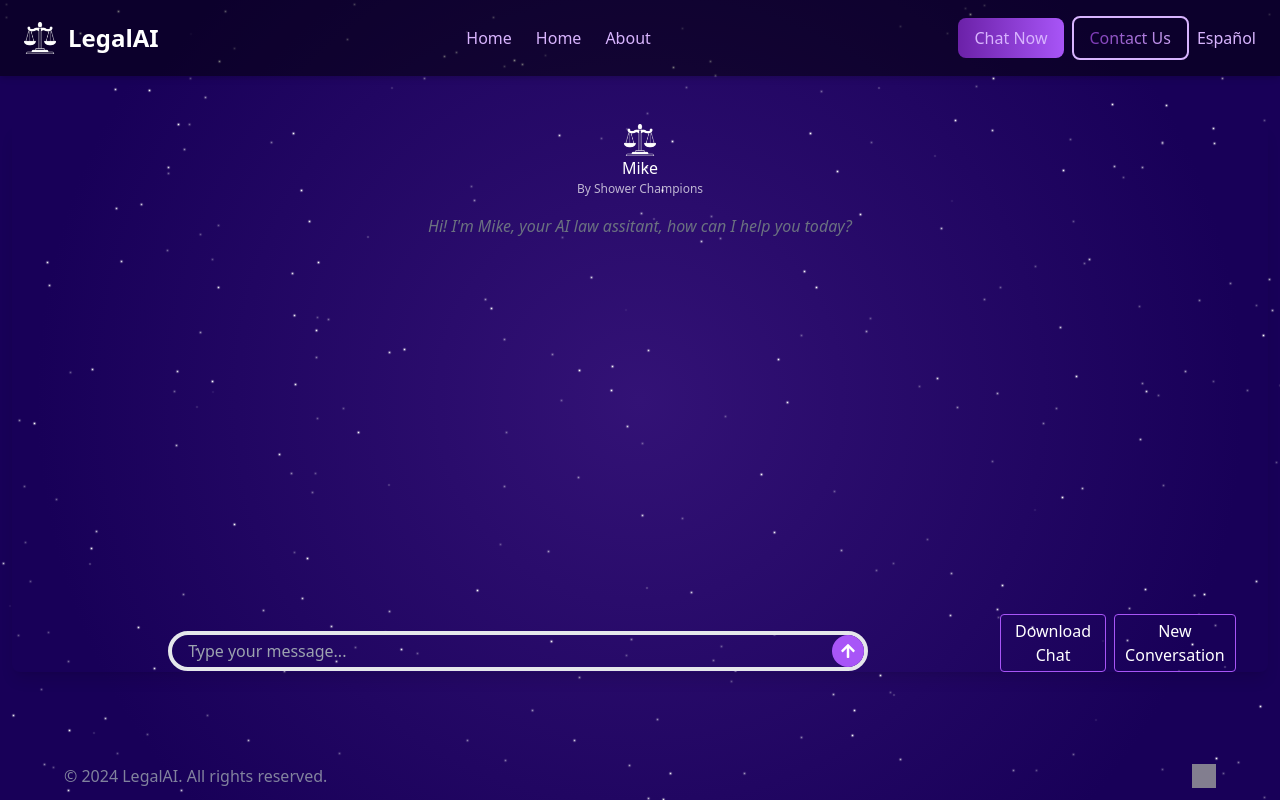
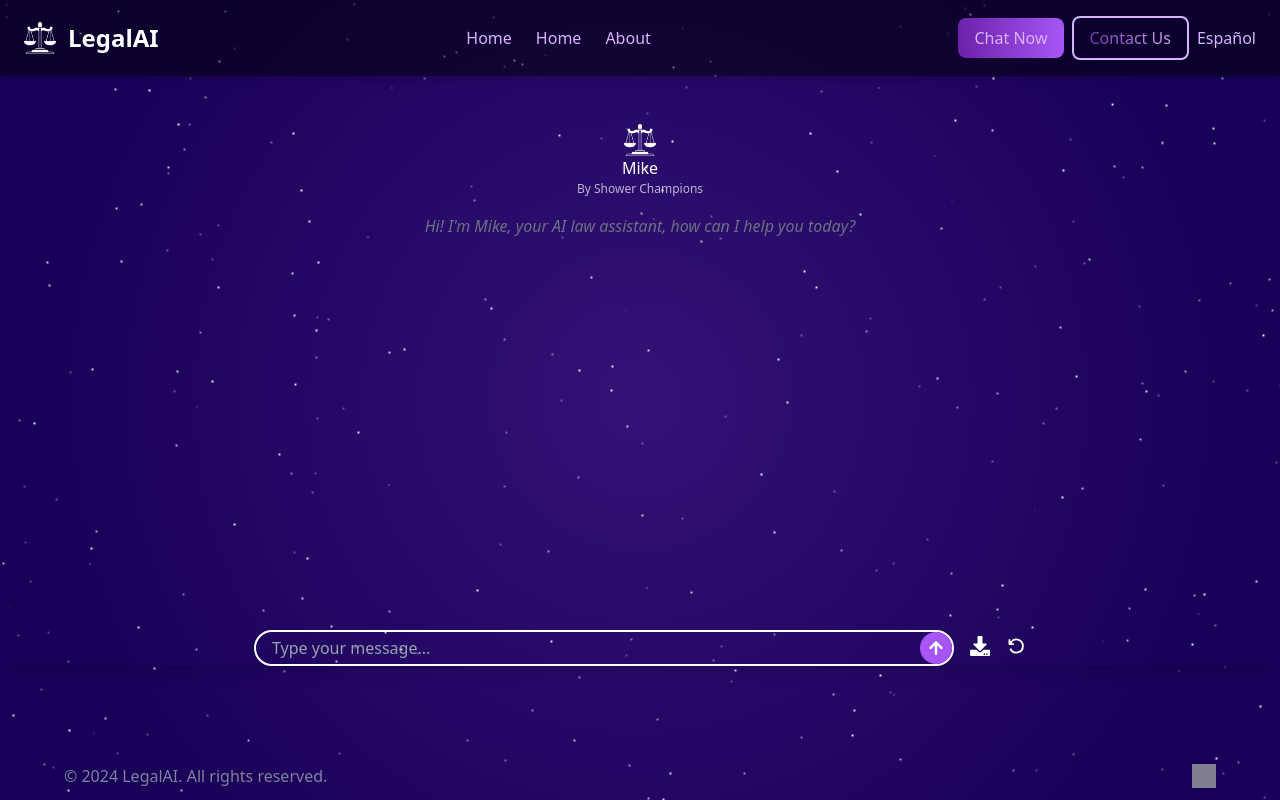
Before and after one commit to rishi-golla/Legal-AI, a React (Create React App) app in the folder legal-ai/: page / in a window 1280 px wide. Both pictures are taken after a click on the button "Chat Now". Built offline with nearby package versions, Linux system fonts and the light colour scheme; grey boxes are pictures that could not be loaded.

Commit message:
typewriter-effect-anda-chatbot-fixed

```diff
--- a/legal-ai/src/components/Home.js
+++ b/legal-ai/src/components/Home.js
@@ -12,7 +12,6 @@ const Home = ({ setActiveSection, language }) => {
   const text = translations[language].clickForChat;
   const [displayedText, setDisplayedText] = useState('');
 
-  // Typing effect logic
   useEffect(() => {
     let index = 0;
     const interval = setInterval(() => {
--- a/legal-ai/src/components/InputField.js
+++ b/legal-ai/src/components/InputField.js
@@ -4,7 +4,7 @@ import { FaArrowUp } from "react-icons/fa";
 const InputField = ({ input, onInputChange, onSend }) => {
   return (
     <form onSubmit={onSend} className="mt-4 flex w-full justify-center items-center">
-      <div className='md:w-[700px] w-full rounded-full border-[4px] justify-between flex'>
+      <div className='md:w-[700px] w-full rounded-full border-2 border-white justify-between flex'>
         <input
           type="text"
           value={input}
@@ -17,6 +17,7 @@ const InputField = ({ input, onInputChange, onSend }) => {
         </button>
       </div>
 
+
     </form>
   );
 };
--- a/legal-ai/src/components/Messages.js
+++ b/legal-ai/src/components/Messages.js
@@ -1,26 +1,27 @@
 import React from 'react';
+import TypingText from './TypingText'; // Adjust the path as needed
 
 const Messages = ({ messages }) => {
   return (
     <div className="bg-transparent p-4 rounded-md overflow-y-auto flex flex-col space-y-2 h-[400px] w-full">
       {messages.length === 0 ? (
-        <p className="text-gray-500 italic text-center">Hi! I'm Mike, your AI law assitant, how can I help you today?</p>
+        <p className="text-gray-500 italic text-center">Hi! I'm Mike, your AI law assistant, how can I help you today?</p>
       ) : (
         messages.map((msg, index) => (
           <div
             key={index}
             className={`flex flex-col ${msg.sender === 'bot' ? 'items-start' : 'items-end'}`}
           >
-            <p className={`text-sm text-white opacity-80 mb-2 ${msg.sender == 'bot'? 'pl-3': 'pr-3'}`}>
+            <p className={`text-sm text-white opacity-80 mb-2 ${msg.sender === 'bot' ? 'pl-3' : 'pr-3'}`}>
               {msg.sender === 'bot' ? 'LegalAI' : 'You'}
             </p>
             <div
               className={`overflow-auto max-w-[50%] h-auto p-3 rounded-[20px] shadow-md ${msg.sender === 'bot'
-                  ? 'bg-transparent border-2 border-white text-white' // Bot messages on the left
-                  : 'bg-purple-500 text-white' // User messages on the right
+                ? 'bg-transparent border-2 border-white text-white' // Bot messages on the left
+                : 'bg-purple-500 text-white' // User messages on the right
                 }`}
             >
-              <span>{msg.text}</span>
+              <TypingText text={msg.text} />
             </div>
           </div>
         ))
--- /dev/null
+++ b/legal-ai/src/components/TypingText.js
@@ -0,0 +1,22 @@
+import React, { useState, useEffect } from 'react';
+
+const TypingText = ({ text }) => {
+    const [displayedText, setDisplayedText] = useState('');
+
+    useEffect(() => {
+        let index = 0;
+        const interval = setInterval(() => {
+            setDisplayedText((prev) => prev + text[index]);
+            index++;
+            if (index === text.length) {
+                clearInterval(interval);
+            }
+        }, 10); // Adjust speed (100ms per letter)
+
+        return () => clearInterval(interval);
+    }, [text]);
+
+    return <span>{displayedText}</span>;
+};
+
+export default TypingText;
--- a/legal-ai/src/components/chatbot.js
+++ b/legal-ai/src/components/chatbot.js
@@ -2,6 +2,8 @@ import React, { useState, useCallback } from 'react';
 import { BedrockRuntimeClient, InvokeModelCommand } from "@aws-sdk/client-bedrock-runtime";
 import Messages from './Messages';
 import InputField from './InputField';
+import { VscDebugRestart } from "react-icons/vsc";
+import { FaDownload } from "react-icons/fa";
 
 const client = new BedrockRuntimeClient({
   region: "us-east-1",
@@ -79,7 +81,7 @@ const Chatbot = ({userInfo}) => {
 
   return (
     <section className=" flex justify-center items-center w-full">
-      <div className="bg-transparent shadow-lg rounded-lg px-8 w-full flex justify-center flex-col">
+      <div className="bg-transparent shadow-lg rounded-lg px-8 w-full flex justify-center items-center flex-col">
         <div className="flex items-center justify-center flex-col">
           <img
             src="/logo.png"
@@ -94,23 +96,23 @@ const Chatbot = ({userInfo}) => {
         <Messages messages={messages}/>
 
         {/* Input and Buttons Container */}
-        <div className="flex items-center mt-4">
+        <div className="flex items-center justify-center mt-4">
           {/* Input Field */}
           <InputField input={input} onInputChange={setInput} onSend={handleSend} />
 
           {/* Buttons */}
-          <div className="flex ml-2">
+          <div className="ml-4 pt-3 justify-center items-center flex flex-row gap-2">
             <button
               onClick={handleDownloadChat}
-              className="text-white border border-purple-500 bg-transparent px-2 py-1 rounded hover:bg-purple-500 hover:text-white transition duration-300"
+              className="text-white bg-transparent text-[20px] rounded hover:bg-purple-500 hover:text-white transition duration-300"
             >
-              Download Chat
+              <FaDownload/>
             </button>
             <button
               onClick={handleNewConversation}
-              className="ml-2 text-white border border-purple-500 bg-transparent px-2 py-1 rounded hover:bg-purple-500 hover:text-white transition duration-300"
+              className="ml-2 text-white bg-transparent text-[20px]  rounded hover:bg-purple-500 hover:text-white transition duration-300"
             >
-              New Conversation
+              <VscDebugRestart/>
             </button>
           </div>
         </div>
```
